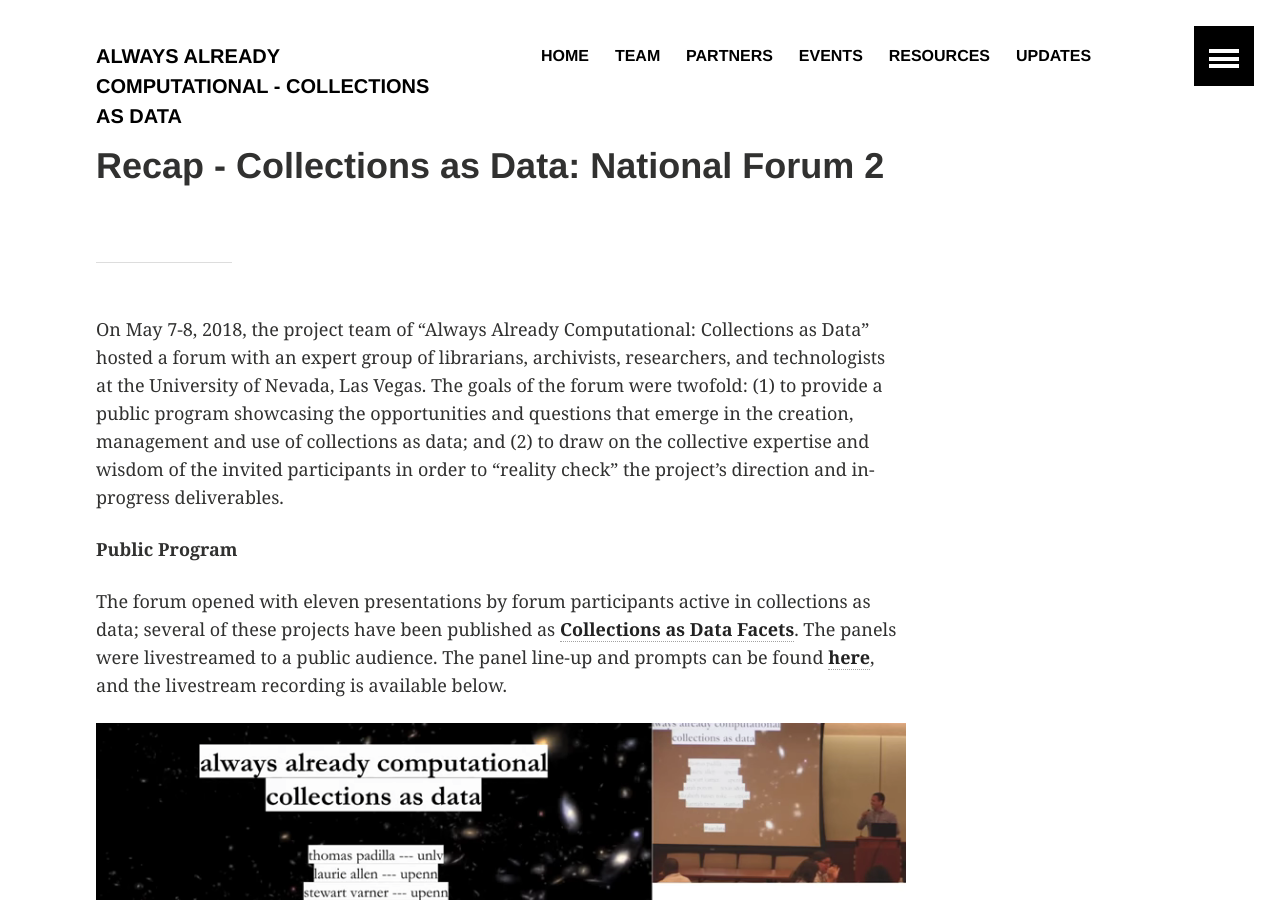
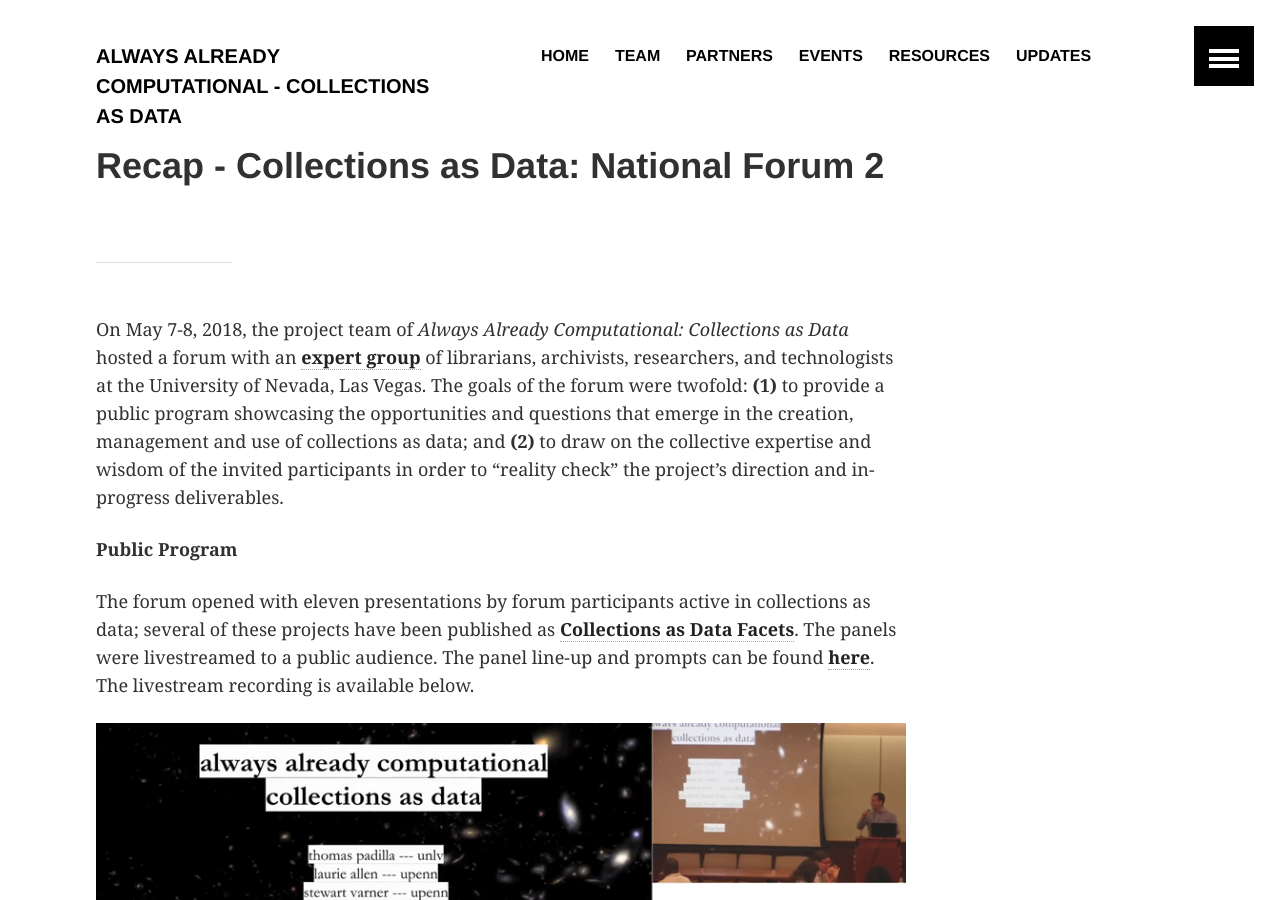
Before and after one commit to collectionsasdata/collectionsasdata.github.io, a Jekyll site: the page built from _posts/2018-05-18-forumrecap.markdown, in a window 1280 px wide and 900 px high. Built offline with Jekyll 4.4.1, drawn with Linux system fonts in a browser that asks for light colours.

Commit message:
Update 2018-05-18-forumrecap.markdown

```diff
--- a/_posts/2018-05-18-forumrecap.markdown
+++ b/_posts/2018-05-18-forumrecap.markdown
@@ -6,11 +6,11 @@ teaser: "Recap - Collections as Data: National Forum 2"
 ---
 ---
 
-On May 7-8, 2018, the project team of “Always Already Computational: Collections as Data” hosted a forum with an expert group of librarians, archivists, researchers, and technologists at the University of Nevada, Las Vegas. The goals of the forum were twofold: (1) to provide a public program showcasing the opportunities and questions that emerge in the creation, management and use of collections as data; and (2) to draw on the collective expertise and wisdom of the invited participants in order to “reality check” the project’s direction and in-progress deliverables.
+On May 7-8, 2018, the project team of *Always Already Computational: Collections as Data* hosted a forum with an [**expert group**](https://collectionsasdata.github.io/partners/) of librarians, archivists, researchers, and technologists at the University of Nevada, Las Vegas. The goals of the forum were twofold: **(1)** to provide a public program showcasing the opportunities and questions that emerge in the creation, management and use of collections as data; and **(2)** to draw on the collective expertise and wisdom of the invited participants in order to “reality check” the project’s direction and in-progress deliverables.
 
 **Public Program**
 
-The forum opened with eleven presentations by  forum participants active in collections as data; several of these projects have been published as [**Collections as Data Facets**](https://collectionsasdata.github.io/facets/). The panels were livestreamed to a public audience. The panel line-up and prompts can be found [**here**](https://collectionsasdata.github.io/forum2/), and the livestream recording is available below.
+The forum opened with eleven presentations by  forum participants active in collections as data; several of these projects have been published as [**Collections as Data Facets**](https://collectionsasdata.github.io/facets/). The panels were livestreamed to a public audience. The panel line-up and prompts can be found [**here**](https://collectionsasdata.github.io/forum2/). The livestream recording is available below.
 
 [![Forum 2 Livestream](http://collectionsasdata.github.io/forum2_livestream.png)](https://www.youtube.com/watch?v=ENaPV2XmO9I)
 
```
